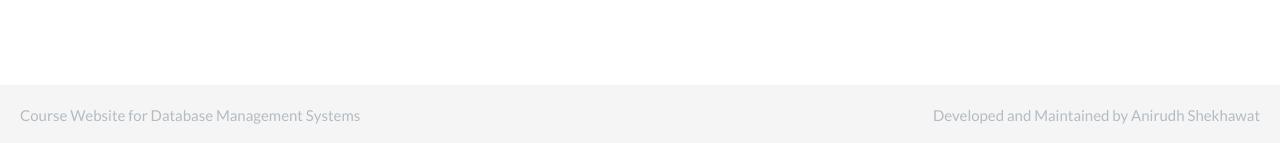
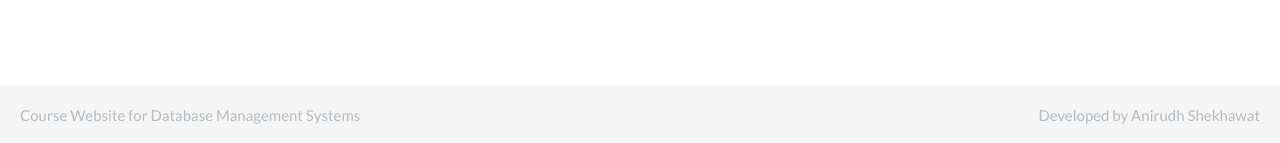
Before and after one commit to KidEinstein/DBMS-Course-Website, a Jekyll site: the page built from about.md, in a window 1280 px wide. Shown: the part 754-897 px from the top of the page. Built offline with Jekyll 4.4.1, drawn with Linux system fonts in a browser that asks for light colours; nearby versions of some CDN libraries.

Commit message:
Update footer.html

```diff
--- a/_includes/footer.html
+++ b/_includes/footer.html
@@ -1,7 +1,7 @@
 <footer class="footer">
     <div class="row">
         <div class="text-muted col-md-6">Course Website for Database Management Systems</div>
-        <div class="text-muted text-right col-md-6">Developed and Maintained by Anirudh Shekhawat</div>
+        <div class="text-muted text-right col-md-6">Developed by Anirudh Shekhawat</div>
     </div>
 </footer>
 
```
